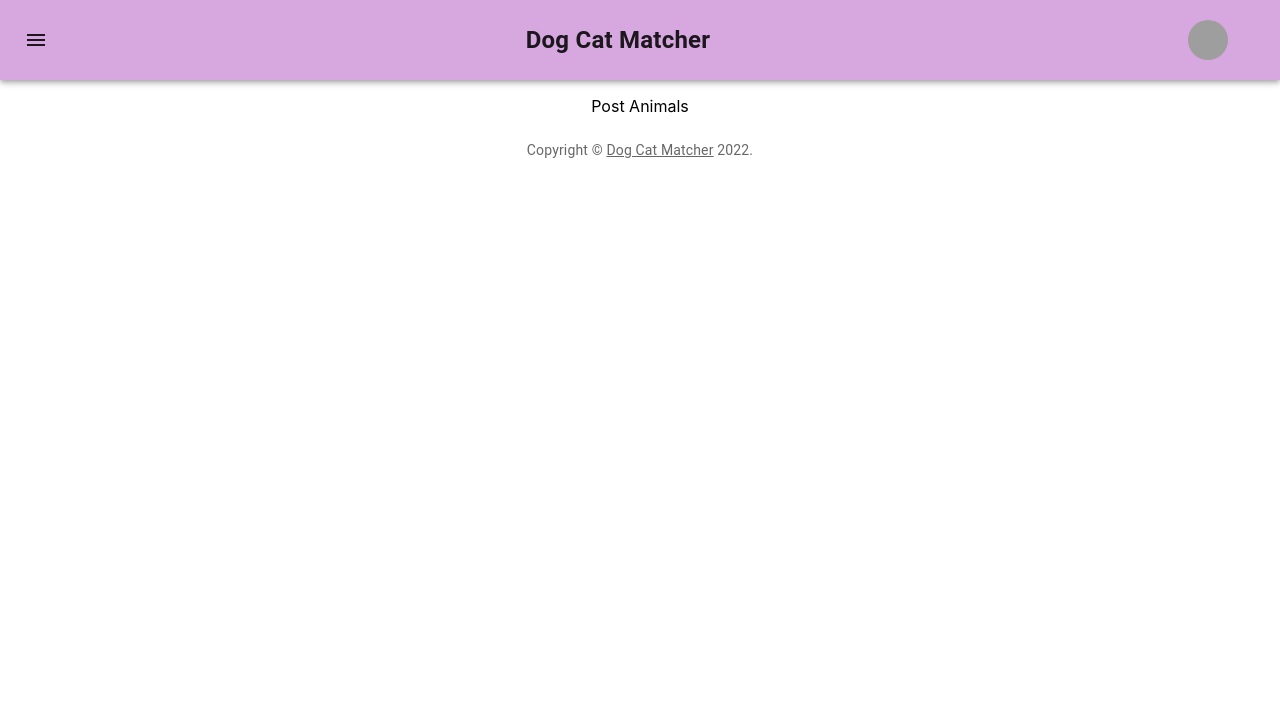
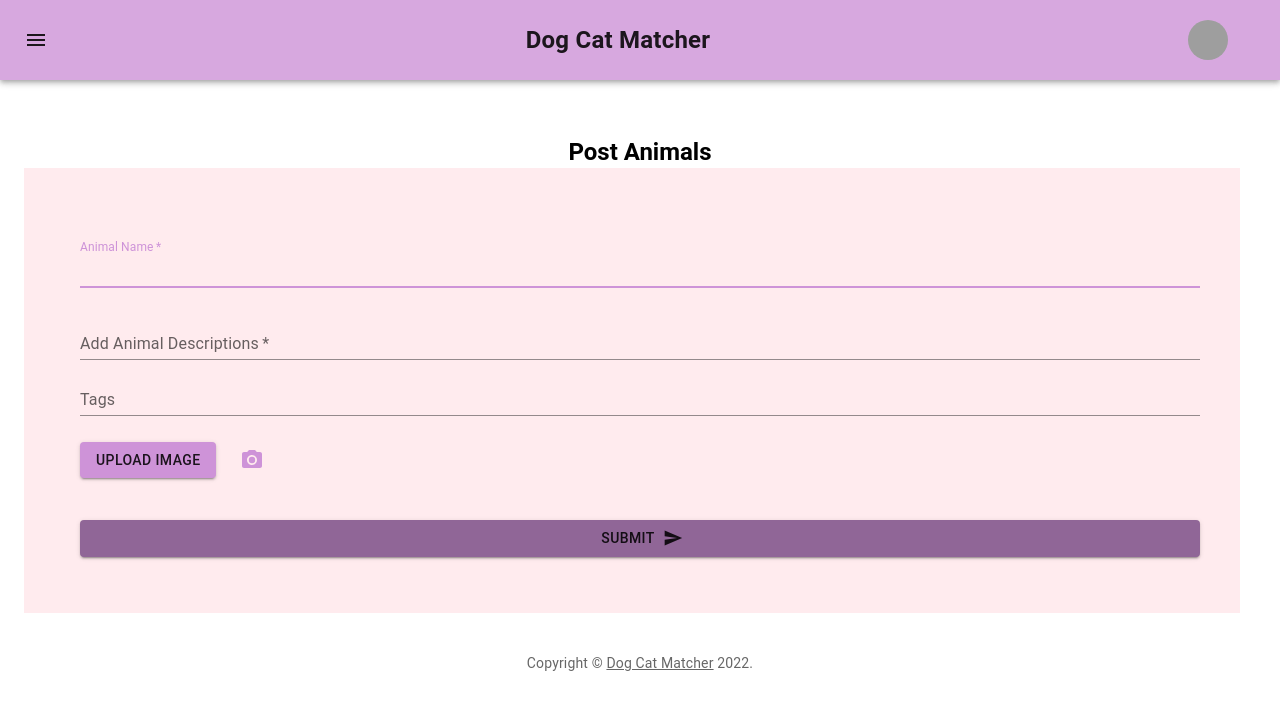
Before and after one commit to shabushabushabu/dog-cat-matcher-frontend, a React (Create React App) app: page /home/postanimals in a window 1280 px wide. Shown: the top 710 px of the page. Built offline with nearby package versions, Linux system fonts and the light colour scheme; sample sign-in values are in the browser's storage; grey boxes are pictures that could not be loaded.

Commit message:
add postanimal functions

```diff
--- /dev/null
+++ b/src/components/PostAnimalForm.js
@@ -0,0 +1,174 @@
+import { useState } from 'react';
+import Box from '@mui/material/Box';
+import Grid from '@mui/material/Grid';
+import Button from '@mui/material/Button';
+import IconButton from '@mui/material/IconButton';
+import PhotoCamera from '@mui/icons-material/PhotoCamera';
+import Stack from '@mui/material/Stack';
+import SendIcon from '@mui/icons-material/Send';
+import TextField from '@mui/material/TextField';
+import Chip from '@mui/material/Chip';
+import Autocomplete from '@mui/material/Autocomplete';
+
+import { createTheme, styled } from '@mui/material/styles';
+
+const theme = createTheme({
+    palette: {
+        background: {
+            default: "#ffebee"
+        },
+        primary: {
+            main: "#ce93d8",
+        },
+        secondary: {
+            main: '#84c887',
+        },
+        error: {
+            main: "#f6a5c0"
+        },
+        warning: {
+            main: "#ffbba7"
+        }
+    }
+});
+
+const defaultTags = [
+    'Dog',
+    'Cat',
+    'Shabu',
+    'ShabuEatsTarin',
+];
+
+const Input = styled('input')({
+    display: 'none',
+});
+
+function PostAnimalForm() {
+    const [name, setName] = useState("");
+    const [description, setDescription] = useState("");
+    const [photoUrls, setPhotoUrls] = useState([]);
+    const [tags, setTags] = useState([]);
+
+    async function handleSubmitAnimal() {
+        if (name !== "") {
+            const response = await fetch("/api/animal", {
+                method: "post",
+                headers: {
+                    "Content-Type": "application/json"
+                },
+                body: JSON.stringify({
+                    name: name,
+                    description: description,
+                    photoUrls: [],
+                    tags: tags
+                })
+            });
+
+            const data = await response.json();
+            console.log(data)
+
+        } else {
+            console.log("no name")
+        }
+    };
+
+    return (
+        <Box
+            // display="flex"
+            component="form"
+            sx={{
+                padding: 5,
+                alignItems: 'center',
+                justifyContent: "center"
+            }}
+            noValidate
+            autoComplete="off"
+
+        >
+            <Grid item xs={12}>
+                <TextField
+                    margin="normal"
+                    required
+                    fullWidth
+                    id="name"
+                    label="Animal Name"
+                    variant="standard"
+                    name="name"
+                    value={name}
+                    autoFocus
+                    onChange={(event) => setName(event.target.value)}
+                />
+            </Grid>
+            <Grid item xs={12}>
+                <TextField
+                    margin="normal"
+                    required
+                    fullWidth
+                    id="description"
+                    label="Add Animal Descriptions"
+                    variant="standard"
+                    name="name"
+                    value={description}
+                    multiline
+                    onChange={(event) => setDescription(event.target.value)}
+                />
+            </Grid>
+            <Grid item xs={12}>
+                <Autocomplete
+                    multiple
+                    id="tags-filled"
+                    options={defaultTags}
+                    freeSolo
+                    value={tags}
+                    onChange={(event, newValue) => {
+                        setTags([
+                            ...newValue,
+                        ]);
+                    }}
+                    renderTags={(value, getTagProps) =>
+                        value.map((option, index) => (
+                            <Chip variant="outlined" label={option} {...getTagProps({ index })} />
+                        ))
+                    }
+                    renderInput={(params) => (
+                        <TextField
+                            {...params}
+                            variant="standard"
+                            label="Tags"
+                            placeholder="Add tags"
+                        />
+                    )}
+                />
+            </Grid>
+            <Grid item xs={12} sx={{ mt: 3, mb: 2 }}>
+                <Stack direction="row" alignItems="center" spacing={2}>
+                    <label htmlFor="contained-button-file">
+                        <Input accept="image/*" id="contained-button-file" multiple type="file" />
+                        <Button variant="contained" component="span">
+                            Upload Image
+                        </Button>
+                    </label>
+                    <label htmlFor="icon-button-file">
+                        <Input accept="image/*" id="icon-button-file" type="file" />
+                        <IconButton color="primary" aria-label="upload picture" component="span">
+                            <PhotoCamera />
+                        </IconButton>
+                    </label>
+                </Stack>
+            </Grid>
+            <Grid item xs={12}>
+                <Button
+                    type="submit"
+                    fullWidth
+                    variant="contained"
+                    endIcon={<SendIcon />}
+                    onClick={handleSubmitAnimal}
+                    sx={{ mt: 3, mb: 2, bgcolor: "primary.dark" }}>
+                    Submit
+                </Button>
+            </Grid>
+        </Box>
+    );
+}
+
+export default PostAnimalForm;
--- a/src/pages/PostAnimals.js
+++ b/src/pages/PostAnimals.js
@@ -1,13 +1,15 @@
-import react, {Component, useState, useEffect} from 'react';
-import Box from '@mui/material/Box';
-import Stack from '@mui/material/Stack';
+import { Navigate } from 'react-router-dom';
+import Grid from '@mui/material/Grid';
+import Typography from '@mui/material/Typography';
 import { createTheme, ThemeProvider } from '@mui/material/styles';
 
-import Header from "../components/Header"
-import Footer from "../components/Footer"
-import PageCard from "../components/PageCard"
+import Header from "../components/Header";
+import Footer from "../components/Footer";
+import PostAnimalForm from "../components/PostAnimalForm";
 
-import CorgiImage from "../figures/SHABU_profile.jpg"
+import CorgiImage from "../figures/SHABU_profile.jpg";
+
+import { isLogin } from '../functions/Authen';
 
 
 const theme = createTheme({
@@ -33,15 +35,39 @@ const theme = createTheme({
 
 function PostAnimalsPage() {
 
+  if (!isLogin()) {
+    return (
+      <Navigate to="/login" />
+    )
+  };
+
 
   return (
     <ThemeProvider theme={theme}>
-            <Header/>
+      <Header />
 
+      <Grid container component="main"
+        alignItems="center" justifyContent="center"
+        spacing={2} p={5}>
+
+        <Grid item xs={12}>
+          <Typography variant='h5'
+            sx={{
+              textAlign: "center",
+              fontWeight: "bold"
+            }}>
             Post Animals
+          </Typography></Grid>
 
+        <Grid item xs={12}
+          bgcolor={"background.default"}>
+          <PostAnimalForm />
+        </Grid>
 
-            <Footer/>
+        <Grid item xs={12}>
+          <Footer />
+        </Grid>
+      </Grid>
 
     </ThemeProvider>
   )
```
Lines whose indentation alone changed are shown as unchanged.
